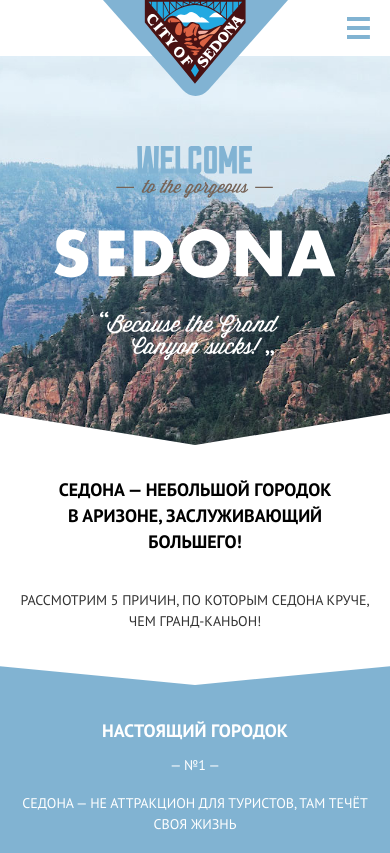
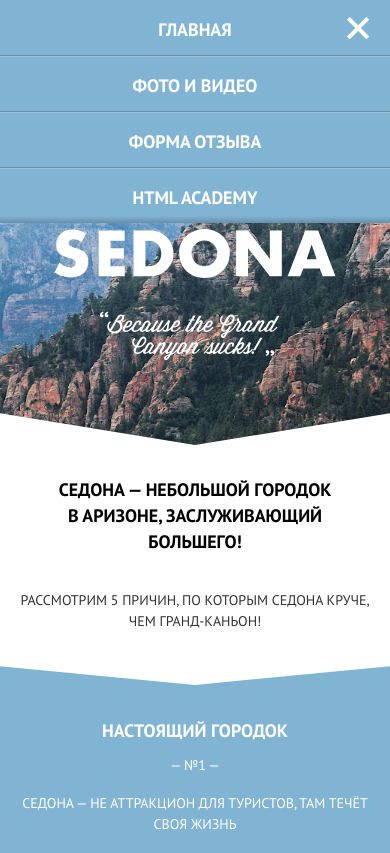
Before and after one commit to htmlacademy-adaptive/2009235-sedona-26, a website: page source/index.html in a window 390 px wide. Both pictures are taken after a click on the button "Открыть меню". Shown: the top 853 px of the page. Drawn offline with nearby package versions, Linux system fonts and the light colour scheme; files that its build step writes are made by us from their sources.

Commit message:
доделана кнопка меню

```diff
--- a/source/index.html
+++ b/source/index.html
@@ -6,19 +6,22 @@
     <title>HTML Academy: Седона</title>
 
     <link rel="stylesheet" href="css/style.css">
+    <link rel="preload" href="js/script.js" as="script">
+
     <meta name="keywords" content="Sedona, Седона">
     <meta name="description" content="Главная страница проекта">
-    <link rel="preload" href="js/script.js" as="script">
+    <script src="https://ajax.googleapis.com/ajax/libs/jquery/3.6.0/jquery.min.js"></script>
+    <script src="js/scripts.js"></script>
   </head>
 
   <body class="page__body">
     <div class="page__container">
       <header class="header">
-          <a class="header__logo">
+          <a class="header__logo header__logo--no-js">
             <img src="img/logo.svg" width="185" height="96" alt="Логотип «Седона».">
           </a>
 
-          <nav class="main-nav">
+          <nav class="main-nav main-nav--no-js">
             <button class="main-nav__toggle" type="button">
               <span class="visually-hidden">Открыть меню</span>
             </button>
--- a/source/js/scripts.js
+++ b/source/js/scripts.js
@@ -0,0 +1,14 @@
+$(document).ready(function() {
+  let noJS = document.querySelector('.main-nav');
+  let main_menu = document.querySelector('.main-nav__wrapper');
+  let main_button = document.querySelector('.main-nav__toggle');
+  let main_logo = document.querySelector('.header__logo');
+
+  noJS.classList.remove('main-nav--no-js');
+  main_logo.classList.remove('header__logo--no-js');
+
+  main_button.onclick = function () {
+    main_menu.classList.toggle('main-nav__wrapper--open');
+    main_button.classList.toggle('main-nav__toggle--close');
+  };
+});
--- a/source/sass/blocks/header/header.scss
+++ b/source/sass/blocks/header/header.scss
@@ -1,6 +1,9 @@
+@use "../../libs/variables.scss";
+@use "../../libs/mixins.scss";
+
 .header {
   position: relative;
-  min-height: 56px;
+  min-height: variables.$header-height;
 }
 
 .header__logo {
@@ -14,4 +17,8 @@
   margin: 0 auto;
   cursor: pointer;
   z-index: 1;
+
+  &--no-js {
+    top: calc(100% - variables.$header-height);
+  }
 }
--- a/source/sass/blocks/header/main-nav.scss
+++ b/source/sass/blocks/header/main-nav.scss
@@ -49,8 +49,22 @@
   @include mixins.mobile {
     display: none;
 
+    @keyframes menu-open {
+      0% {
+        transform: translateY(-100%);
+      }
+
+      100% {
+        transform: translateY(0);
+      }
+    }
+
     &--open {
       display: block;
+      animation-name: menu-open;
+      animation-duration: 0.3s;
+      animation-timing-function: ease-in-out;
+      animation-fill-mode: forwards;
     }
   }
 
@@ -78,3 +92,17 @@
     }
   }
 }
+
+@include mixins.mobile {
+  .main-nav--no-js {
+    & .main-nav__toggle {
+      display: none;
+    }
+
+    & .main-nav__wrapper {
+      position: relative;
+      display: block;
+      margin-bottom: variables.$header-height;
+    }
+  }
+}
--- a/source/sass/libs/variables.scss
+++ b/source/sass/libs/variables.scss
@@ -14,3 +14,5 @@ $tablet-width: 768px;
 $desktop-width: 1280px;
 
 $transition-all: 220ms all ease-in-out;
+
+$header-height: 56px;
```
